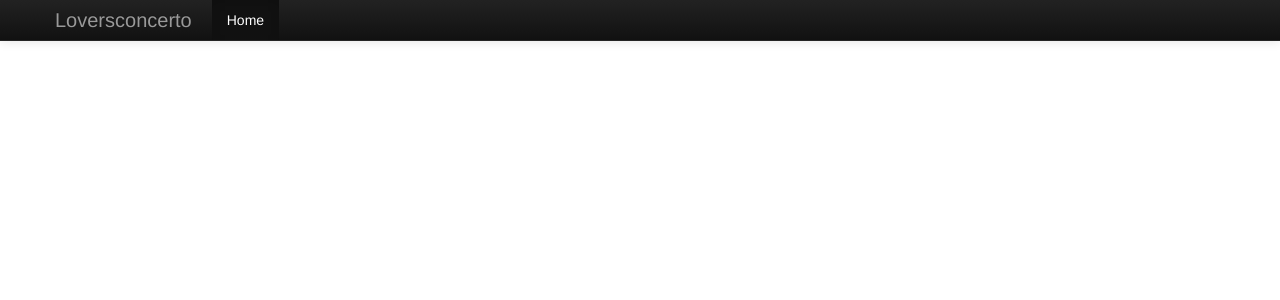
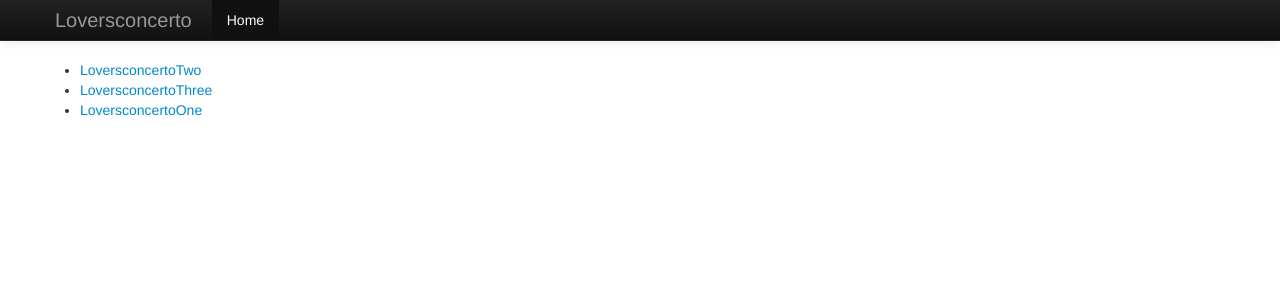
Before and after one commit to loversconcerto/loversconcerto.github.com, a Jekyll site: the page built from index.md, in a window 1280 px wide. Shown: the top 300 px of the page. Built offline with Jekyll 4.4.1, drawn with Linux system fonts in a browser that asks for light colours; Markdown is read by kramdown in place of the engine named in the settings.

Commit message:
Update index.md

```diff
--- a/index.md
+++ b/index.md
@@ -2,3 +2,12 @@
 layout: default
 title: Loversconcerto
 ---
+{% for post in site.posts limit: 10 %}
+
+{% endfor %}
+
+<ul>
+  {% for post in site.posts limit: 5 %}
+    <li><a href="{{ post.url }}">{{ post.title }}</a></li>
+  {% endfor %}
+</ul>
```
